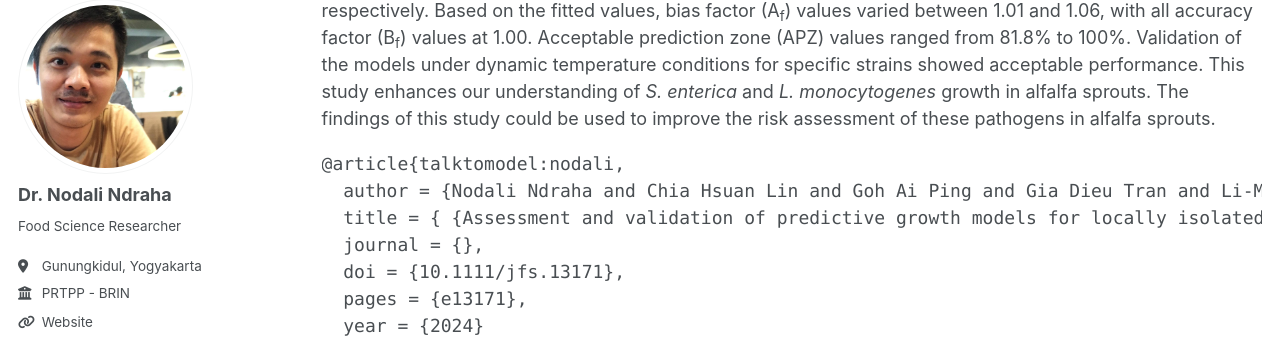
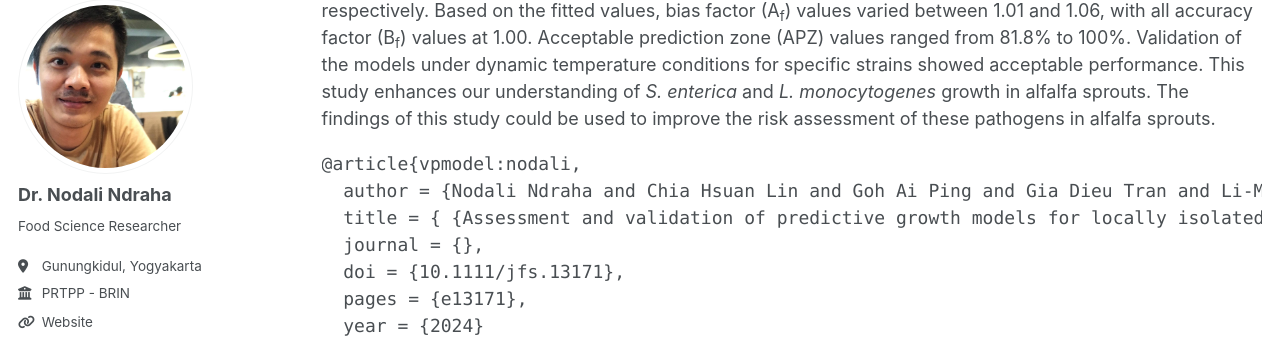
Before and after one commit to nndraha/nodali.github.io, a Jekyll site: the page built from _pages/publications.html, in a window 1280 px wide and 900 px high, scrolled down 5987 px. Shown: the part 107-450 px from the top of the window. Built offline with Jekyll 4.4.1, drawn with Linux system fonts in a browser that asks for light colours; some web fonts are replaced.

Commit message:
Update papers.yml

```diff
--- a/_data/bibere/papers.yml
+++ b/_data/bibere/papers.yml
@@ -1,4 +1,4 @@
-talktomodel:nodali:
+vpmodel:nodali:
   title: >
     Assessment and validation of predictive growth models for locally isolated <i>Salmonella enterica</i> and <i>Listeria monocytogenes</i> in alfalfa sprouts at various temperatures
   authors:
```
